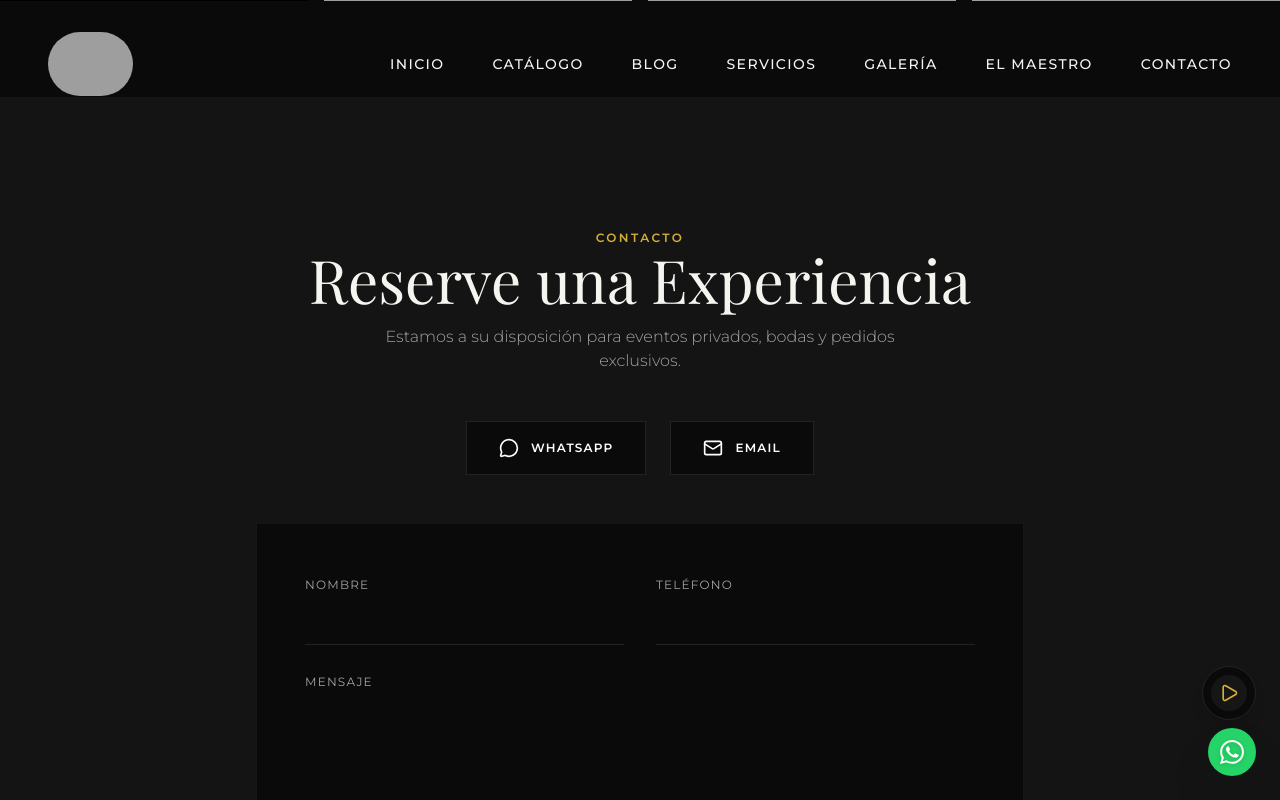
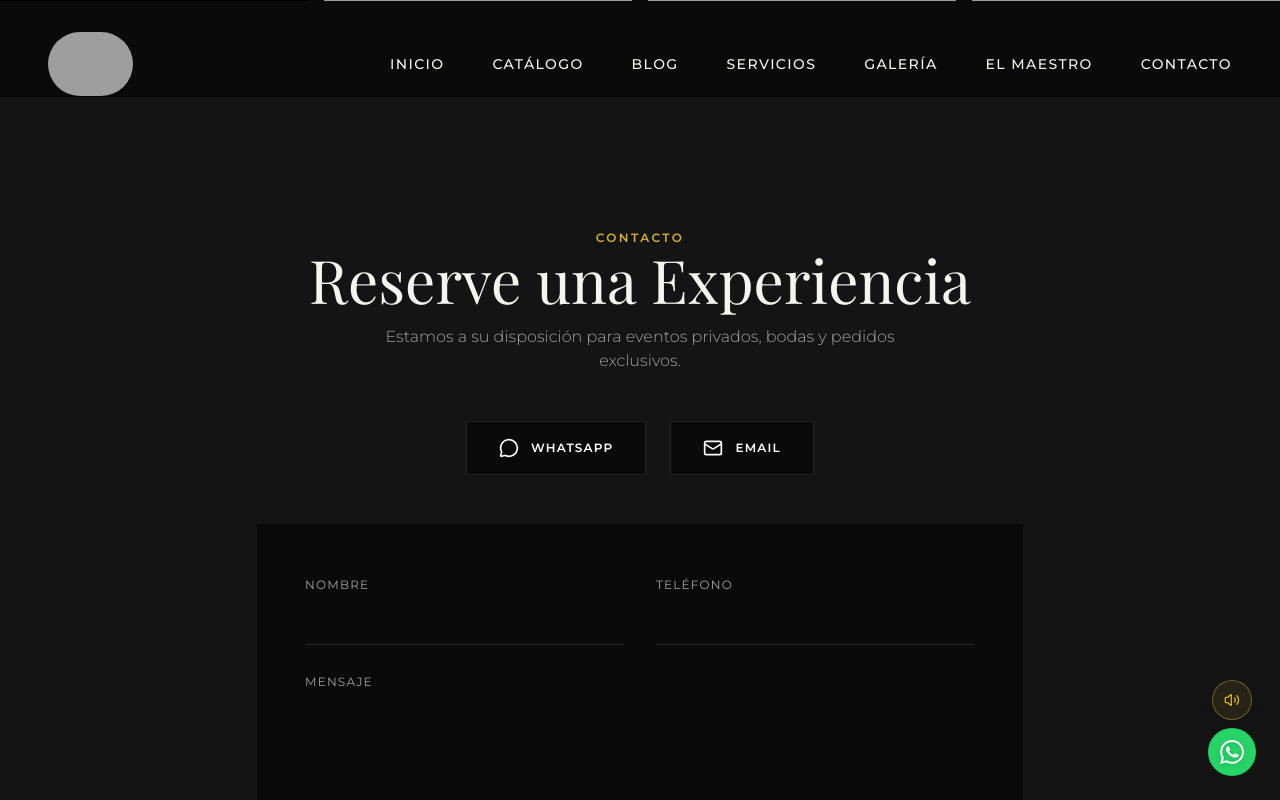
Before and after one commit to pabloortega190806-rgb/Jose-Zolio-Web-, a React (Vite) app: page / in a window 1280 px wide. Both pictures are taken after a click on the button "SOLICITAR PEDIDO". Shown: the part 4320-5120 px from the top of the page. Built offline with nearby package versions, Linux system fonts and the light colour scheme; grey boxes are pictures that could not be loaded; a web font is replaced by a local one.

Commit message:
feat: improve music player autoplay handling
Implement event listeners to bypass browser autoplay restrictions and update UI icons to reflect volume state.

```diff
--- a/src/components/MusicPlayer.tsx
+++ b/src/components/MusicPlayer.tsx
@@ -1,5 +1,5 @@
 import { useState, useRef, useEffect } from 'react';
-import { Play, Pause } from 'lucide-react';
+import { Volume2, VolumeX } from 'lucide-react';
 
 export default function MusicPlayer() {
   const [isPlaying, setIsPlaying] = useState(false);
@@ -9,31 +9,83 @@ export default function MusicPlayer() {
     if (audioRef.current) {
       audioRef.current.volume = 0.3;
     }
-  }, []);
+
+    // Function to handle the very first user interaction to trigger autoplay
+    const handleFirstInteraction = () => {
+      if (audioRef.current && !isPlaying) {
+        audioRef.current.play()
+          .then(() => {
+            setIsPlaying(true);
+            // Remove listeners once playing successfully
+            cleanupListeners();
+          })
+          .catch((error) => {
+            console.log("Autoplay waiting for user gesture or source link adjustment:", error);
+          });
+      }
+    };
+
+    const cleanupListeners = () => {
+      document.removeEventListener('click', handleFirstInteraction);
+      document.removeEventListener('touchstart', handleFirstInteraction);
+      document.removeEventListener('keydown', handleFirstInteraction);
+    };
+
+    // Add listeners for bypass of browser autoplay policies
+    document.addEventListener('click', handleFirstInteraction);
+    document.addEventListener('touchstart', handleFirstInteraction);
+    document.addEventListener('keydown', handleFirstInteraction);
+
+    return () => {
+      cleanupListeners();
+    };
+  }, [isPlaying]);
 
   const togglePlayPause = () => {
     if (audioRef.current) {
       if (isPlaying) {
         audioRef.current.pause();
+        setIsPlaying(false);
       } else {
-        audioRef.current.play();
+        audioRef.current.play()
+          .then(() => setIsPlaying(true))
+          .catch((err) => console.error("Error starting playback:", err));
       }
-      setIsPlaying(!isPlaying);
     }
   };
 
   return (
-    <div className="fixed bottom-20 right-6 z-50 flex items-center gap-3 backdrop-blur-md border border-white/10 p-2 rounded-full shadow-lg bg-black/50">
+    <div className="fixed bottom-[80px] right-[28px] z-50 flex flex-col items-center group">
       <audio
         ref={audioRef}
-        src="https://drive.google.com/uc?id=1d9-vKFW4Td7SDkwq3cyDqUi0h0DQ_71J&export=download"
+        src="https://res.cloudinary.com/daom5jnck/video/upload/v1781185417/Vicente_Amigo_-_Tres_Notas_Para_Decir_Te_Quiero_Video_jl93ei.mp3"
         loop
       />
+
+      {/* Subtle indicator text that appears on hover */}
+      <div className="absolute right-12 bg-black/80 text-white text-[9px] uppercase tracking-widest px-3 py-1.5 rounded-md border border-white/10 whitespace-nowrap opacity-0 group-hover:opacity-100 pointer-events-none transition-all duration-300 transform translate-x-2 group-hover:translate-x-0">
+        Música ambiente
+      </div>
+
       <button
         onClick={togglePlayPause}
-        className="text-primary hover:text-white transition-colors p-2 rounded-full bg-white/5"
+        className={`w-10 h-10 rounded-full flex items-center justify-center border transition-all duration-500 shadow-lg group relative ${
+          isPlaying
+            ? 'bg-primary/10 border-primary/40 text-primary hover:bg-primary/20 hover:border-primary'
+            : 'bg-black/60 border-white/10 text-gray-400 hover:border-primary/40 hover:text-white'
+        }`}
+        title={isPlaying ? "Silenciar música" : "Activar música"}
+        aria-label="Control de música de fondo"
       >
-        {isPlaying ? <Pause size={20} /> : <Play size={20} />}
+        {isPlaying ? (
+          <>
+            <Volume2 size={16} className="relative z-10" />
+            {/* Soft pulsing halo to show current active music */}
+            <span className="absolute inset-0 rounded-full bg-primary/20 animate-ping opacity-60"></span>
+          </>
+        ) : (
+          <VolumeX size={16} className="relative z-10" />
+        )}
       </button>
     </div>
   );
```
